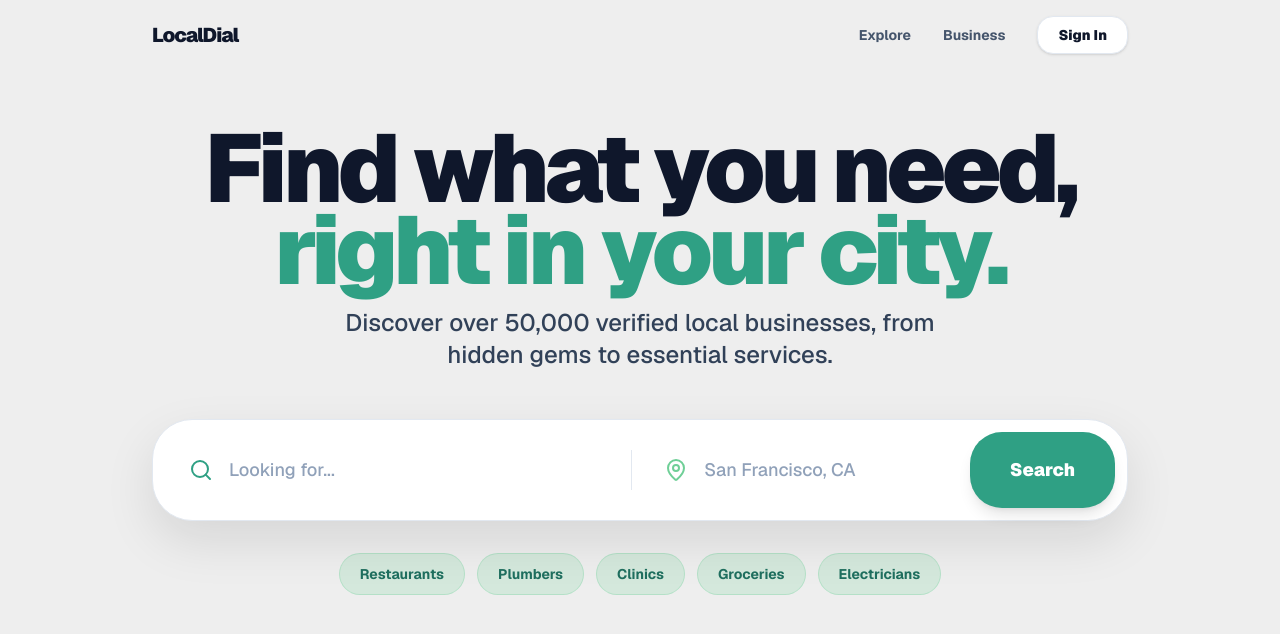
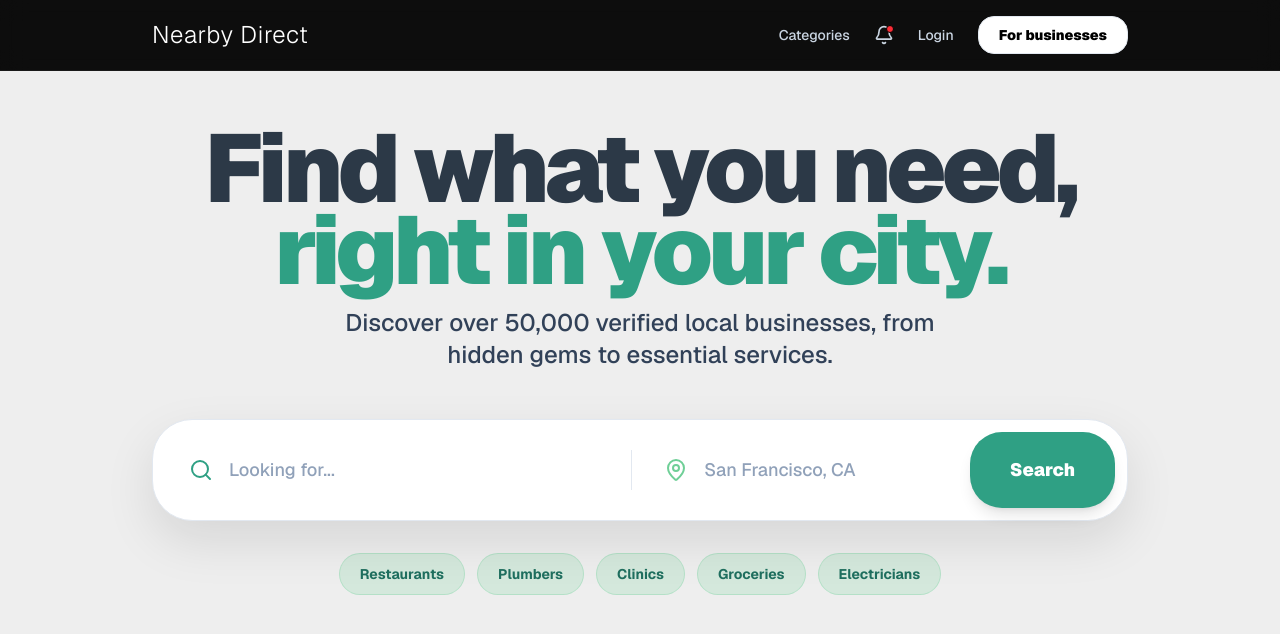
Before and after one commit to Kuthaka/LocalDial-Frontend-v1, a Next.js app: page / in a window 1280 px wide. Shown: the top 634 px of the page. Built offline with nearby package versions, Linux system fonts and the light colour scheme.

Commit message:
feat - updated the home page

```diff
--- a/src/app/layout.tsx
+++ b/src/app/layout.tsx
@@ -13,8 +13,8 @@ const geistMono = Geist_Mono({
 });
 
 export const metadata: Metadata = {
-  title: "LocalDial | Find Local Services & Businesses",
-  description: "Discover the best local businesses, services, and hidden gems in your city with LocalDial.",
+  title: "Nearby Direct | Find Local Services & Businesses",
+  description: "Discover the best local businesses, services, and hidden gems in your city with Nearby Direct.",
 };
 
 export default function RootLayout({
--- a/src/app/page.tsx
+++ b/src/app/page.tsx
@@ -78,7 +78,7 @@ export default function Home() {
               exit={{ opacity: 0, scale: 0.95 }}
               className="text-center mb-8 md:mb-12"
             >
-              <h1 className="text-4xl sm:text-5xl md:text-7xl lg:text-8xl font-black text-slate-900 mb-4 tracking-tighter leading-[0.9] md:leading-[0.85]">
+              <h1 className="text-4xl sm:text-5xl md:text-7xl lg:text-8xl font-black text-[#2C3947] mb-4 tracking-tighter leading-[0.9] md:leading-[0.85]">
                 Find what you need, <br />
                 <span className="text-[#2FA084]">right in your city.</span>
               </h1>
--- a/src/components/Navbar.tsx
+++ b/src/components/Navbar.tsx
@@ -1,25 +1,31 @@
 "use client";
 
-import { Phone } from "lucide-react";
+import { Bell } from "lucide-react";
 
 export default function Navbar() {
   return (
-    <nav className="fixed top-0 left-1/2 -translate-x-1/2 w-full max-w-5xl px-4 md:px-6 py-4 flex justify-between items-center z-[60] bg-[#EEEEEE]/80 backdrop-blur-md">
-      <div className="flex items-center gap-2 cursor-pointer">
-        <span className="text-xl font-black text-slate-900 tracking-tighter">LocalDial</span>
-      </div>
-      <div className="hidden md:flex items-center gap-8">
-        <a href="#" className="text-sm font-bold text-slate-600 hover:text-[#2FA084] transition-colors">Explore</a>
-        <a href="#" className="text-sm font-bold text-slate-600 hover:text-[#2FA084] transition-colors">Business</a>
-        <button className="px-5 py-2 bg-white border border-slate-200 rounded-xl text-sm font-black text-slate-900 hover:bg-slate-50 transition-all shadow-sm active:scale-95">
-          Sign In
+    <nav className="fixed top-0 left-0 w-full z-[60] bg-[#000000]/95 backdrop-blur-md border-b border-white/5">
+      <div className="max-w-5xl mx-auto px-4 md:px-6 py-4 flex justify-between items-center">
+        <div className="flex items-center gap-2 cursor-pointer">
+          <span className="text-2xl font-light text-white tracking-wide">Nearby Direct</span>
+        </div>
+        <div className="hidden md:flex items-center gap-6">
+          <a href="#" className="text-sm font-medium text-slate-300 hover:text-white transition-colors">Categories</a>
+          <button className="text-slate-300 hover:text-white transition-colors relative">
+            <Bell className="w-5 h-5" />
+            <span className="absolute top-0 right-0 w-2 h-2 bg-red-500 rounded-full border border-[#000000]"></span>
+          </button>
+          <a href="#" className="text-sm font-medium text-slate-300 hover:text-white transition-colors">Login</a>
+          <button className="px-5 py-2 bg-white border border-slate-200 rounded-xl text-sm font-black text-black hover:bg-slate-50 transition-all shadow-sm active:scale-95">
+            For businesses
+          </button>
+        </div>
+        <button className="md:hidden p-2 flex flex-col gap-1.5">
+          <div className="w-6 h-0.5 bg-white rounded-full"></div>
+          <div className="w-6 h-0.5 bg-white rounded-full"></div>
+          <div className="w-6 h-0.5 bg-white rounded-full"></div>
         </button>
       </div>
-      <button className="md:hidden p-2 text-slate-900 flex flex-col gap-1.5">
-        <div className="w-6 h-0.5 bg-slate-900"></div>
-        <div className="w-6 h-0.5 bg-slate-900"></div>
-        <div className="w-6 h-0.5 bg-slate-900"></div>
-      </button>
     </nav>
   );
 }
```
